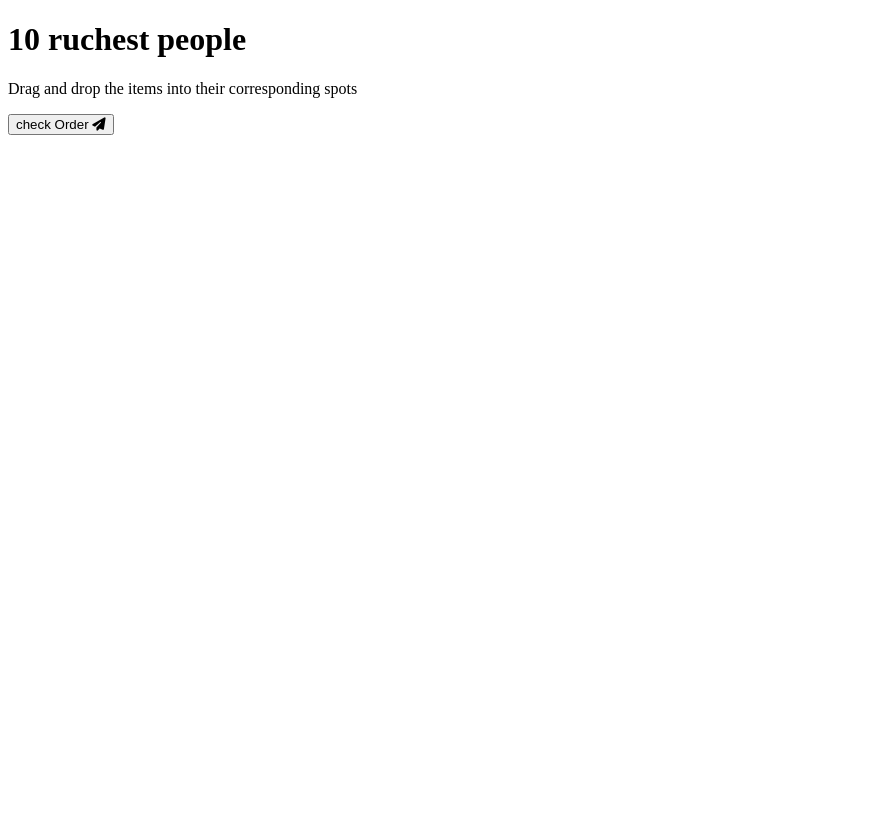
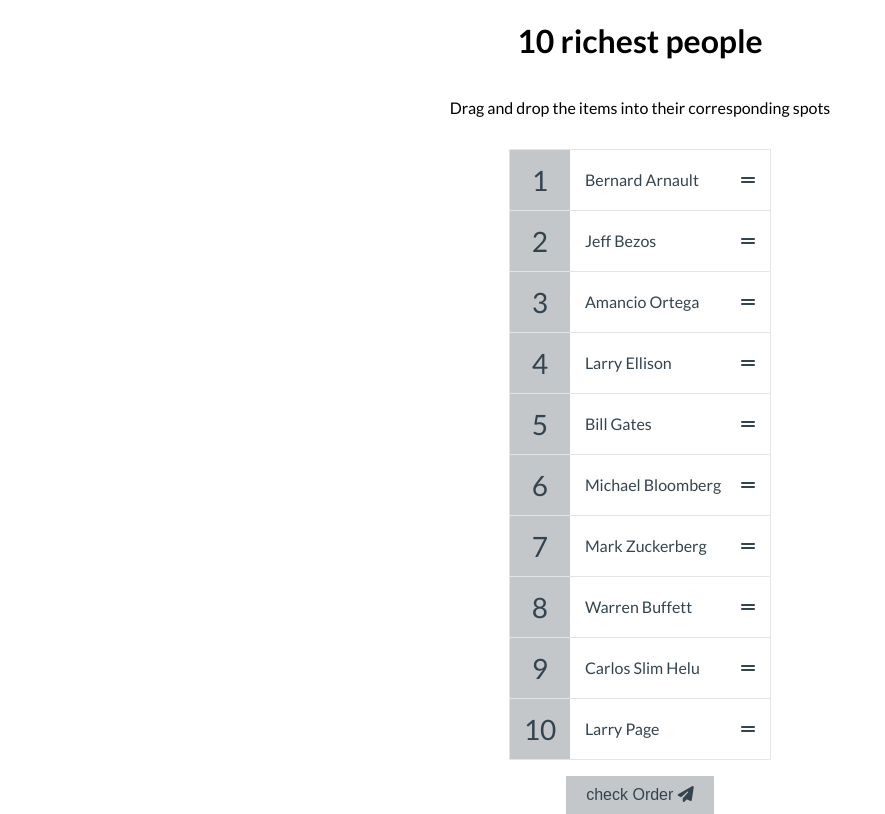
Before and after one commit to amir-shahsahebi/drag-Drop, a plain HTML site: page 2-orderedD&P/index.html in a window 1280 px wide. Shown: the whole page, without its empty margins (0-885 px from the left). Drawn offline with Linux system fonts and the light colour scheme.

Commit message:
styles added

```diff
--- a/2-orderedD&P/index.html
+++ b/2-orderedD&P/index.html
@@ -9,7 +9,7 @@
     <title>top ten rich peope</title>
 </head>
 <body>
-    <h1>10 ruchest people</h1>
+    <h1>10 richest people</h1>
     <p>Drag and drop the items into their corresponding spots</p>
     <ul class="draggable-list" id="draggable-list"></ul>
     <button class="check-btn" id="check">
--- a/2-orderedD&P/script.js
+++ b/2-orderedD&P/script.js
@@ -0,0 +1,44 @@
+const draggableList = document.getElementById("draggable-list");
+// console.log(draggableList);
+const check = document.getElementById("check")
+
+const richestPeople = [
+  "Jeff Bezos",
+  "Bill Gates",
+  "Warren Buffett",
+  "Bernard Arnault",
+  "Carlos Slim Helu",
+  "Amancio Ortega",
+  "Larry Ellison",
+  "Mark Zuckerberg",
+  "Michael Bloomberg",
+  "Larry Page",
+];
+
+// store list items
+const listItems = [];
+let draStartIndex;
+createList();
+
+// insert list items to the dom
+function createList() {
+    [...richestPeople]
+    .map(a => ({value: a, sort: Math.random()}))
+    .sort((a,b) => a.sort-b.sort)
+    .map(a => a.value )
+    .forEach((person, index) => {
+        console.log(person);
+        const listItem = document.createElement("li");
+        listItem.setAttribute("data-index", index);
+        listItem.innerHTML=`
+        <span class="number">${index + 1}</span>
+        <div class="draggable" draggable="true">
+        <p class="person-name">${person}</p>
+        <i class="fas fa-grip-lines"></i>
+        </div>
+        `;
+        listItems.push(listItem);
+        // console.log(person,index,listItems);
+        draggableList.appendChild(listItem);
+    });
+};
--- a/2-orderedD&P/style.css
+++ b/2-orderedD&P/style.css
@@ -0,0 +1,88 @@
+@import url('https://fonts.googleapis.com/css2?family=Lato:ital,wght@0,100;0,300;0,400;0,700;0,900;1,100&family=Poppins:wght@100;200;300;400;500;600;700&family=Roboto:wght@300;400;500;700&display=swap');
+:root{
+    --border-color: #e3e5e4;
+    --background-color: #c3c7ca;
+    --text-color: #34444f;
+}
+* {
+    box-sizing: border-box;
+}
+
+
+body {
+  background-color: #fff;
+  display: flex;
+  flex-direction: column;
+  align-items: center;
+  justify-content: flex-start;
+  height: 100vh;
+  margin: 0;
+  font-family: 'Lato', sans-serif;
+}
+
+
+.draggable-list {
+  border: 1px solid var(--border-color);
+  color: var(--text-color);
+  padding: 0;
+  list-style-type: none;
+}
+
+.draggable-list li {
+  background-color: #fff;
+  display: flex;
+  flex: 1;
+}
+
+
+.draggable-list li:not(:last-of-type) {
+  border-bottom: 1px solid var(--border-color);
+}
+
+.draggable-list .number {
+  background-color: var(--background-color);
+  display: flex;
+  align-items: center;
+  justify-content: center;
+  font-size: 28px;
+  height: 60px;
+  width: 60px;
+}
+
+.draggable-list li.over .draggable{
+    background-color: #eaeaea;
+}
+.draggable-list .person-name{
+    margin: 0 20px 0 0 ;
+}
+
+.draggable-list li.right .person-name{
+    color: #3ae374;
+}
+.draggable-list li.wrong .person-name{
+    color: #ff3838;
+}
+
+.draggable {
+    cursor: pointer;
+    display: flex;
+    align-items: center;
+    justify-content: space-between;
+    padding: 15px;
+    flex: 1;
+}
+
+.check-btn {
+    background-color: var(--background-color);
+    border: none;
+    color: var(--text-color);
+    font-size: 16px;
+    padding: 10px 20px;
+    cursor: pointer;
+}
+.check-btn:active {
+    transform: scale(0.98);
+}
+.check-btn:focus {
+    outline: none;
+}
```
